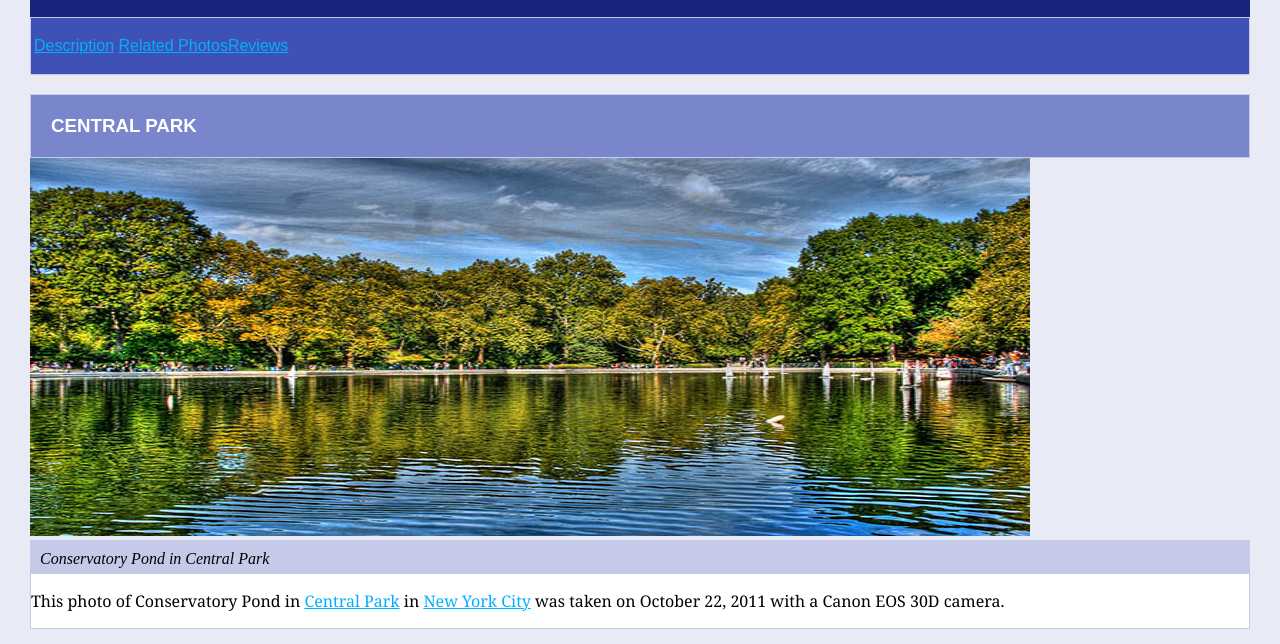
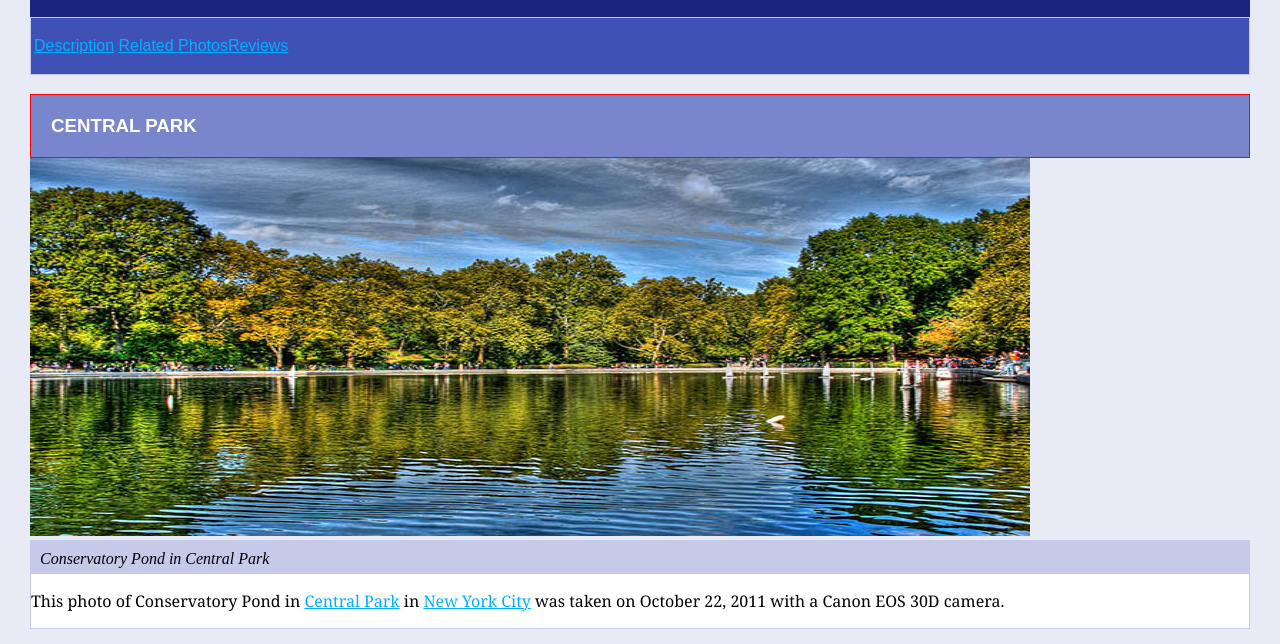
Before and after one commit to Oviedo-Jorge/Chapter-4-projects-4201, a plain HTML site: page index.html in a window 1280 px wide. Shown: the part 91-735 px from the top of the page. Drawn offline with Linux system fonts and the light colour scheme.

Commit message:
Update chapter04-project01.css

```diff
--- a/chapter04-project01.css
+++ b/chapter04-project01.css
@@ -20,7 +20,7 @@ figure {
 
 figcaption {border: hidden; padding: 10px; background:#C5CAE9; }
 
-h3 { font-family: Arial; border: solid 1pt #C5CAE9; padding : 20px; background: #7986CB;
+h3 { font-family: Arial; border: solid 1pt red; padding : 20px; background: #7986CB;
 	margin-bottom: 0;}
 main section #reviews {solid 1pt #C5CAE9;}
 
```
